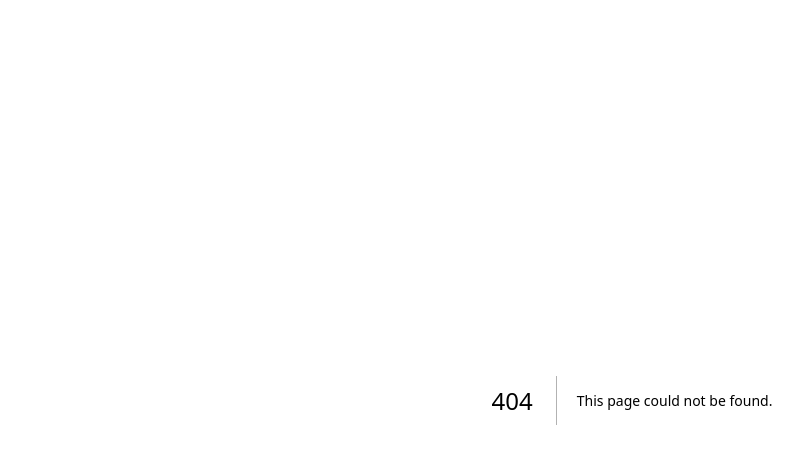
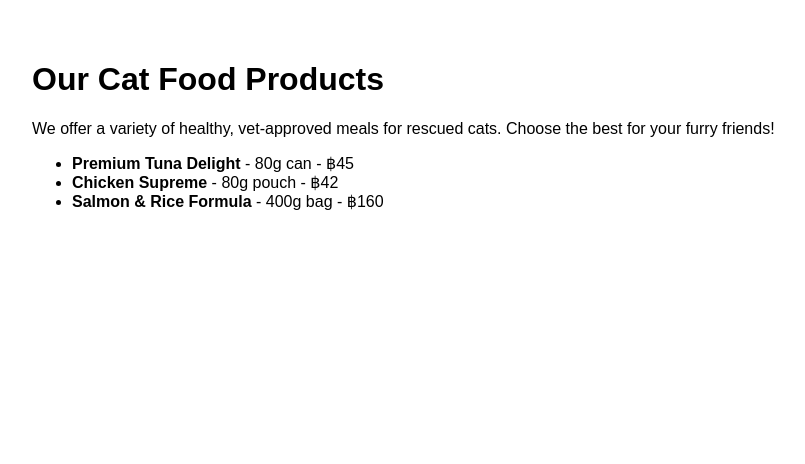
Before and after one commit to railymunchies/26tails-shop, a Next.js app: page /products in a window 1280 px wide. Before the commit this address had no page. Shown: the top 464 px of the page, without its empty margins (8-813 px from the left). Built offline with nearby package versions, Linux system fonts and the light colour scheme.

Commit message:
Create products.tsx

```diff
--- /dev/null
+++ b/pages/products.tsx
@@ -0,0 +1,18 @@
+import React from 'react';
+
+export default function ProductsPage() {
+  return (
+    <div style={{ padding: '2rem', fontFamily: 'sans-serif' }}>
+      <h1>Our Cat Food Products</h1>
+      <p>
+        We offer a variety of healthy, vet-approved meals for rescued cats. Choose the best for your furry friends!
+      </p>
+      <ul>
+        <li><strong>Premium Tuna Delight</strong> - 80g can - ฿45</li>
+        <li><strong>Chicken Supreme</strong> - 80g pouch - ฿42</li>
+        <li><strong>Salmon & Rice Formula</strong> - 400g bag - ฿160</li>
+      </ul>
+    </div>
+  );
+}
+// Add Products page
```
